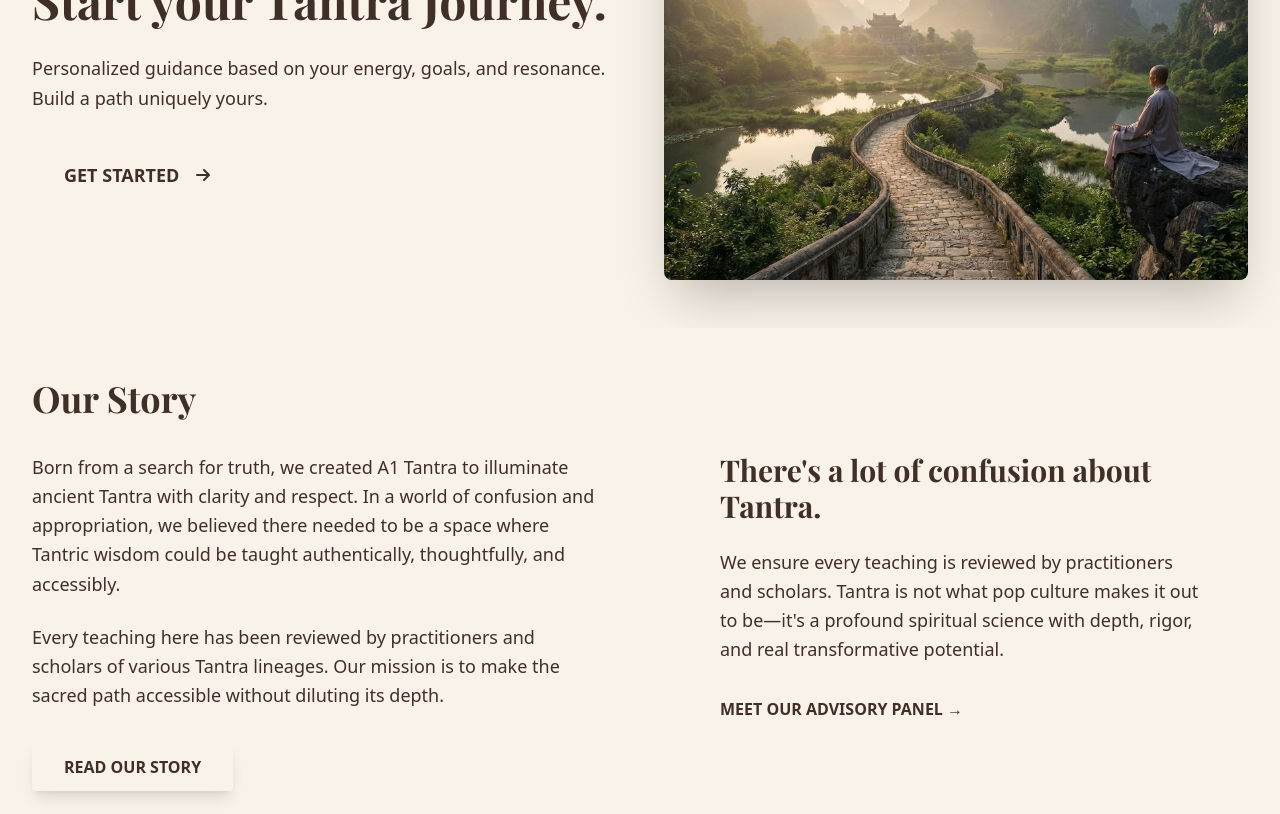
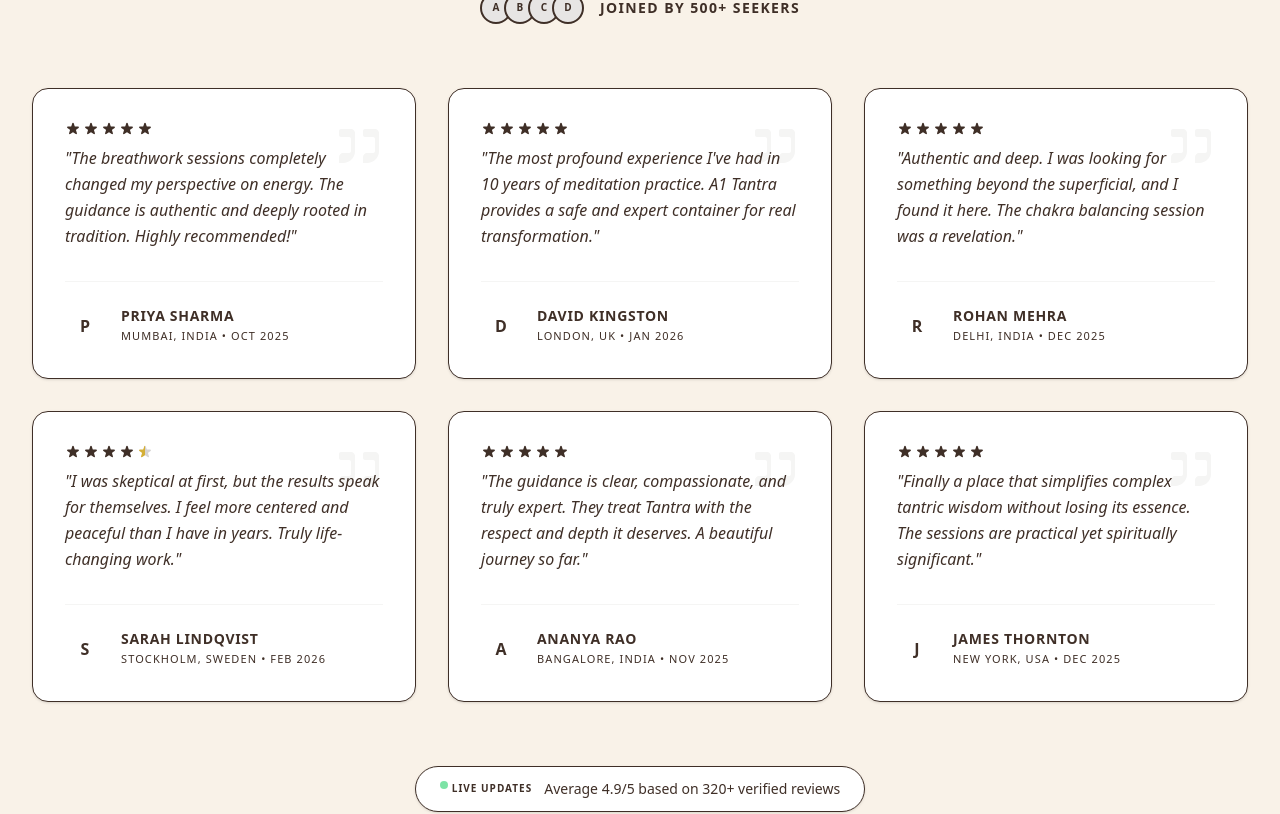
Before and after one commit to HarshalPatel1972/a1-tantra, a Next.js app: page / in a window 1280 px wide. Shown: the part 5460-6274 px from the top of the page. Built offline with nearby package versions, Linux system fonts and the light colour scheme; no server answers.

Commit message:
feat: add UserReviews section to the homepage to build trust and social proof

```diff
--- a/app/page.tsx
+++ b/app/page.tsx
@@ -9,6 +9,7 @@ import SessionsGrid from "@/components/SessionsGrid";
 import BuildJourneyCTA from "@/components/BuildJourneyCTA";
 import OriginStory from "@/components/OriginStory";
 import OurTantraServices from "@/components/OurTantraServices";
+import UserReviews from "@/components/UserReviews";
 import InstagramInvite from "@/components/InstagramInvite";
 import Newsletter from "@/components/Newsletter";
 import InstagramGrid from "@/components/InstagramGrid";
@@ -22,6 +23,7 @@ export default function Home() {
       <TantraTypesSection />
       <SessionsGrid />
       <OurTantraServices />
+      <UserReviews />
       <BuildJourneyCTA />
       <OriginStory />
       <InstagramInvite />
--- /dev/null
+++ b/components/UserReviews.tsx
@@ -0,0 +1,152 @@
+"use client";
+
+const StarRating = ({ rating }: { rating: number }) => {
+  return (
+    <div className="flex gap-0.5 mb-2">
+      {[1, 2, 3, 4, 5].map((star) => (
+        <svg
+          key={star}
+          className={`w-4 h-4 ${
+            star <= Math.floor(rating)
+              ? "text-soft-gold fill-soft-gold"
+              : star - 0.5 === rating
+              ? "text-soft-gold"
+              : "text-stone-300 fill-stone-300"
+          }`}
+          viewBox="0 0 20 20"
+        >
+          {star - 0.5 === rating ? (
+            <defs>
+              <linearGradient id="half">
+                <stop offset="50%" stopColor="#D4AF37" />
+                <stop offset="50%" stopColor="#D6D3D1" />
+              </linearGradient>
+            </defs>
+          ) : null}
+          <path
+            fill={star - 0.5 === rating ? "url(#half)" : "currentColor"}
+            d="M9.049 2.927c.3-.921 1.603-.921 1.902 0l1.07 3.292a1 1 0 00.95.69h3.462c.969 0 1.371 1.24.588 1.81l-2.8 2.034a1 1 0 00-.364 1.118l1.07 3.292c.3.921-.755 1.688-1.54 1.118l-2.8-2.034a1 1 0 00-1.175 0l-2.8 2.034c-.784.57-1.838-.197-1.539-1.118l1.07-3.292a1 1 0 00-.364-1.118L2.98 8.72c-.783-.57-.38-1.81.588-1.81h3.461a1 1 0 00.951-.69l1.07-3.292z"
+          />
+        </svg>
+      ))}
+    </div>
+  );
+};
+
+export default function UserReviews() {
+  const reviews = [
+    {
+      name: "Priya Sharma",
+      location: "Mumbai, India",
+      comment: "The breathwork sessions completely changed my perspective on energy. The guidance is authentic and deeply rooted in tradition. Highly recommended!",
+      rating: 5,
+      date: "Oct 2025",
+    },
+    {
+      name: "David Kingston",
+      location: "London, UK",
+      comment: "The most profound experience I've had in 10 years of meditation practice. A1 Tantra provides a safe and expert container for real transformation.",
+      rating: 5,
+      date: "Jan 2026",
+    },
+    {
+      name: "Rohan Mehra",
+      location: "Delhi, India",
+      comment: "Authentic and deep. I was looking for something beyond the superficial, and I found it here. The chakra balancing session was a revelation.",
+      rating: 5,
+      date: "Dec 2025",
+    },
+    {
+      name: "Sarah Lindqvist",
+      location: "Stockholm, Sweden",
+      comment: "I was skeptical at first, but the results speak for themselves. I feel more centered and peaceful than I have in years. Truly life-changing work.",
+      rating: 4.5,
+      date: "Feb 2026",
+    },
+    {
+      name: "Ananya Rao",
+      location: "Bangalore, India",
+      comment: "The guidance is clear, compassionate, and truly expert. They treat Tantra with the respect and depth it deserves. A beautiful journey so far.",
+      rating: 5,
+      date: "Nov 2025",
+    },
+    {
+      name: "James Thornton",
+      location: "New York, USA",
+      comment: "Finally a place that simplifies complex tantric wisdom without losing its essence. The sessions are practical yet spiritually significant.",
+      rating: 5,
+      date: "Dec 2025",
+    },
+  ];
+
+  return (
+    <section className="py-20 bg-cream overflow-hidden">
+      <div className="max-w-7xl mx-auto px-4 sm:px-6 lg:px-8">
+        <div className="text-center mb-16">
+          <h2 className="font-title text-4xl md:text-5xl font-bold text-deep-brown mb-4">
+            Voice of the Seekers
+          </h2>
+          <div className="flex items-center justify-center gap-2 mb-6">
+            <div className="flex -space-x-2">
+              {[1, 2, 3, 4].map((i) => (
+                <div key={i} className="w-8 h-8 rounded-full bg-stone-200 border-2 border-cream flex items-center justify-center text-[10px] font-bold text-deep-brown">
+                  {String.fromCharCode(64 + i)}
+                </div>
+              ))}
+            </div>
+            <p className="text-sm font-nav font-bold text-deep-brown/60 uppercase tracking-widest pl-2">
+              Joined by 500+ Seekers
+            </p>
+          </div>
+        </div>
+
+        <div className="grid grid-cols-1 md:grid-cols-2 lg:grid-cols-3 gap-8">
+          {reviews.map((review, idx) => (
+            <div
+              key={idx}
+              className="bg-white p-8 rounded-2xl border border-deep-brown/5 shadow-sm hover:shadow-md transition-shadow relative group"
+            >
+              <div className="absolute top-8 right-8 text-stone-100 group-hover:text-accent-red/5 transition-colors">
+                <svg className="w-12 h-12 fill-current" viewBox="0 0 24 24">
+                  <path d="M14.017 21L14.017 18C14.017 16.8954 14.9124 16 16.017 16H19.017C19.5693 16 20.017 15.5523 20.017 15V9C20.017 8.44772 19.5693 8 19.017 8H15.017C14.4647 8 14.017 7.55228 14.017 7V5C14.017 4.44772 14.4647 4 15.017 4H20.017C21.1216 4 22.017 4.89543 22.017 6V15C22.017 18.3137 19.3307 21 16.017 21H14.017ZM2.01697 21L2.01697 18C2.01697 16.8954 2.9124 16 4.01697 16H7.01697C7.56925 16 8.01697 15.5523 8.01697 15V9C8.01697 8.44772 7.56925 8 7.01697 8H3.01697C2.46468 8 2.01697 7.55228 2.01697 7V5C2.01697 4.44772 2.46468 4 3.01697 4H8.01697C9.12154 4 10.017 4.89543 10.017 6V15C10.017 18.3137 7.33067 21 4.01697 21H2.01697Z" />
+                </svg>
+              </div>
+
+              <StarRating rating={review.rating} />
+
+              <p className="font-body text-deep-brown/80 leading-relaxed mb-8 relative z-10 italic">
+                "{review.comment}"
+              </p>
+
+              <div className="flex items-center gap-4 border-t border-stone-100 pt-6">
+                <div className="w-10 h-10 rounded-full bg-accent-red/10 flex items-center justify-center font-title font-bold text-accent-red">
+                  {review.name.charAt(0)}
+                </div>
+                <div>
+                  <h4 className="font-nav font-bold text-sm text-deep-brown uppercase tracking-wider">
+                    {review.name}
+                  </h4>
+                  <p className="text-[11px] text-deep-brown/40 font-nav uppercase tracking-widest mt-0.5">
+                    {review.location} • {review.date}
+                  </p>
+                </div>
+              </div>
+            </div>
+          ))}
+        </div>
+
+        <div className="mt-16 text-center">
+          <div className="inline-flex items-center gap-3 px-6 py-3 bg-white border border-deep-brown/10 rounded-full shadow-sm">
+            <div className="flex gap-1">
+              <div className="w-2 h-2 rounded-full bg-green-500 animate-pulse"></div>
+              <span className="text-[10px] font-nav font-bold text-deep-brown/60 uppercase tracking-widest">Live Updates</span>
+            </div>
+            <p className="text-sm font-body text-deep-brown/80">
+              Average 4.9/5 based on 320+ verified reviews
+            </p>
+          </div>
+        </div>
+      </div>
+    </section>
+  );
+}
```
